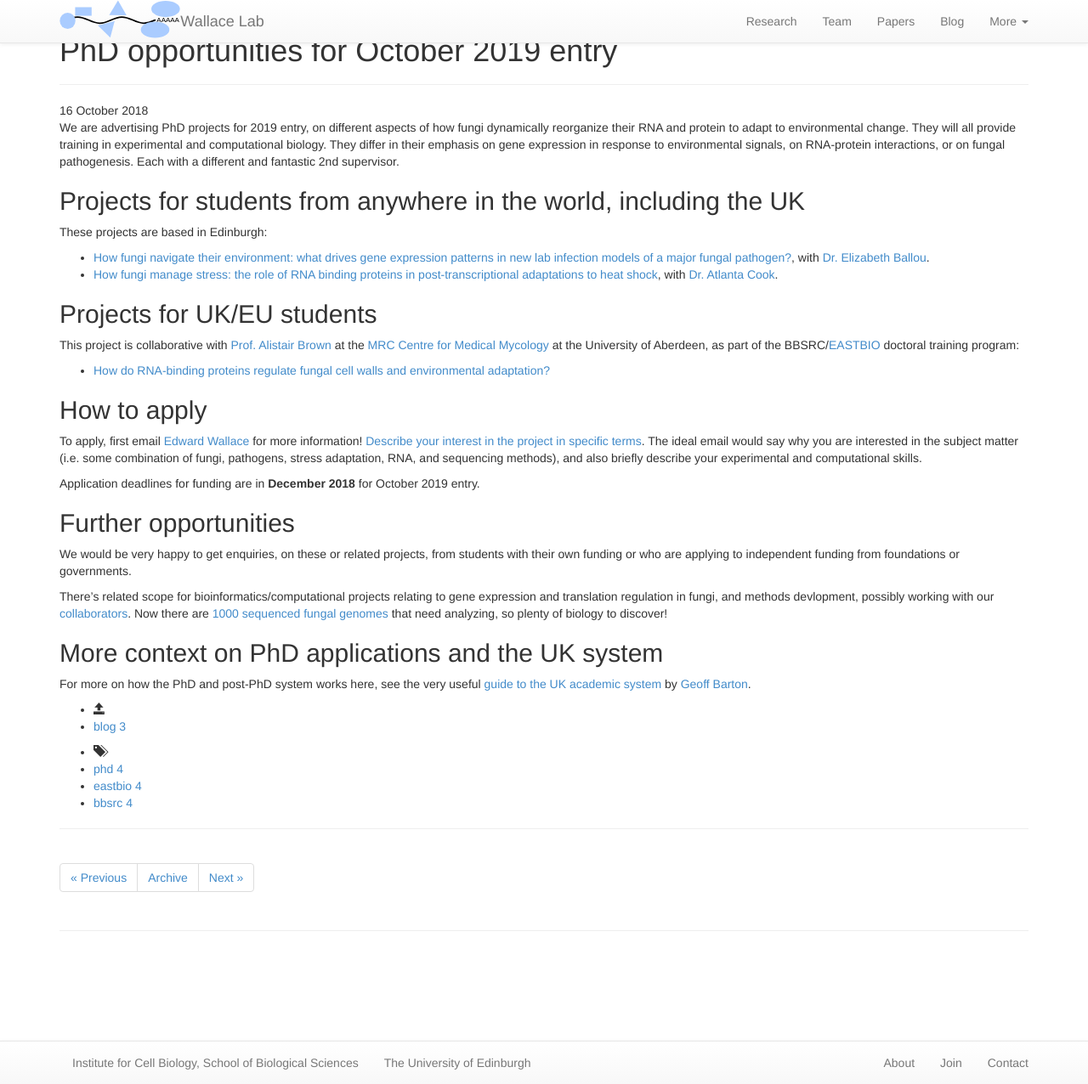
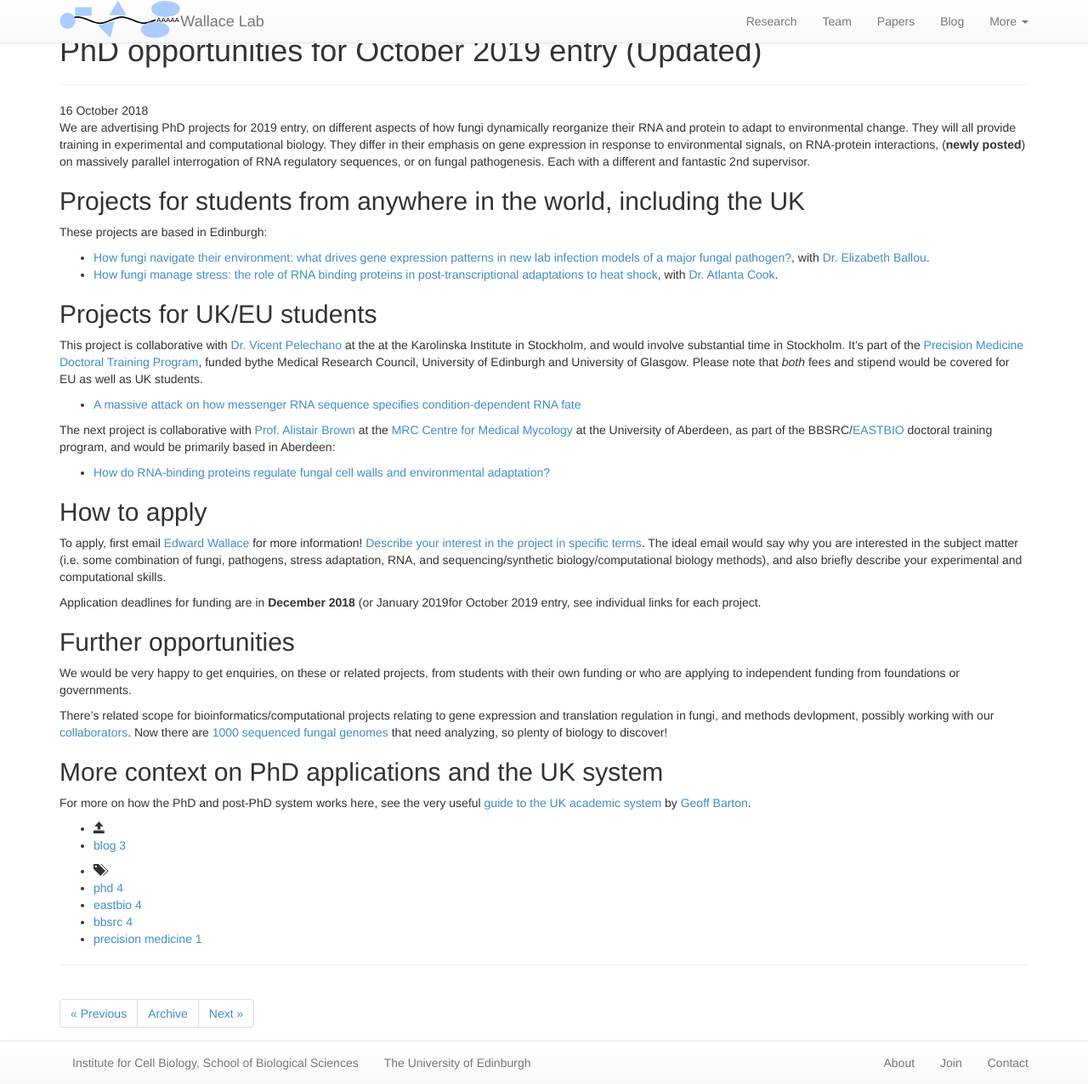
Before and after one commit to swinterbourne/ewallace.github.io, a Jekyll site: the page built from blog/_posts/2018-10-16-phd-projects-2019.md, in a window 1280 px wide and 1276 px high. Shown: the whole window at 85% size. Built offline with Jekyll 4.4.1, drawn with Linux system fonts in a browser that asks for light colours; nearby versions of some CDN libraries.

Commit message:
precision medicine PhD project

```diff
--- a/blog/_posts/2018-10-16-phd-projects-2019.md
+++ b/blog/_posts/2018-10-16-phd-projects-2019.md
@@ -1,15 +1,15 @@
 ---
 layout: news
-title: "PhD opportunities for October 2019 entry"
+title: "PhD opportunities for October 2019 entry (Updated)"
 author: "Edward Wallace"
 author_handle: "ew"
 image: /assets/images/news/default-news.png
 category: blog
-tags: [phd, eastbio, bbsrc]
+tags: [phd, eastbio, bbsrc, precision medicine]
 ---
 {% include JB/setup %}
 
-We are advertising PhD projects for 2019 entry, on different aspects of how fungi dynamically reorganize their RNA and protein to adapt to environmental change. They will all provide training in experimental and computational biology. They differ in their emphasis on gene expression in response to environmental signals, on RNA-protein interactions, or on fungal pathogenesis. Each with a different and fantastic 2nd supervisor.
+We are advertising PhD projects for 2019 entry, on different aspects of how fungi dynamically reorganize their RNA and protein to adapt to environmental change. They will all provide training in experimental and computational biology. They differ in their emphasis on gene expression in response to environmental signals, on RNA-protein interactions, (**newly posted**) on massively parallel interrogation of RNA regulatory sequences, or on fungal pathogenesis. Each with a different and fantastic 2nd supervisor.
 
 ## Projects for students from anywhere in the world, including the UK
 
@@ -21,15 +21,20 @@ These projects are based in Edinburgh:
 
 ## Projects for UK/EU students
 
-This project is collaborative with [Prof. Alistair Brown](https://www.abdn.ac.uk/ims/profiles/al.brown) at the [MRC Centre for Medical Mycology](https://www.abdn.ac.uk/cmm/) at the University of Aberdeen, as part of the BBSRC/[EASTBIO](http://www.eastscotbiodtp.ac.uk/) doctoral training program:
+This project is collaborative with [Dr. Vicent Pelechano](http://pelechanolab.com/) at the  at the Karolinska Institute in Stockholm, and would involve substantial time in Stockholm. It's part of the [Precision Medicine Doctoral Training Program](https://www.ed.ac.uk/usher/precision-medicine/), funded bythe Medical Research Council, University of Edinburgh and University of Glasgow. Please note that *both* fees and stipend would be covered for EU as well as UK students.
+
+* [A massive attack on how messenger RNA sequence specifies condition-dependent RNA fate](https://www.ed.ac.uk/usher/precision-medicine/project-opportunities/19-20-projects/a-massive-attack-on-how-messenger-rna-sequence-spe)
+
+The next project is collaborative with [Prof. Alistair Brown](https://www.abdn.ac.uk/ims/profiles/al.brown) at the [MRC Centre for Medical Mycology](https://www.abdn.ac.uk/cmm/) at the University of Aberdeen, as part of the BBSRC/[EASTBIO](http://www.eastscotbiodtp.ac.uk/) doctoral training program, and would be primarily based in Aberdeen:
 
 * [How do RNA-binding proteins regulate fungal cell walls and environmental adaptation?](https://www.findaphd.com/search/ProjectDetails.aspx?PJID=101173)
 
+
 ## How to apply
 
-To apply, first email [Edward Wallace](team/edward-wallace) for more information! [Describe your interest in the project in specific terms](https://www.ed.ac.uk/informatics/postgraduate/apply/contacting-supervisors). The ideal email would say why you are interested in the subject matter (i.e. some combination of fungi, pathogens, stress adaptation, RNA, and sequencing methods), and also briefly describe your experimental and computational skills.
+To apply, first email [Edward Wallace](team/edward-wallace) for more information! [Describe your interest in the project in specific terms](https://www.ed.ac.uk/informatics/postgraduate/apply/contacting-supervisors). The ideal email would say why you are interested in the subject matter (i.e. some combination of fungi, pathogens, stress adaptation, RNA, and sequencing/synthetic biology/computational biology methods), and also briefly describe your experimental and computational skills.
 
-Application deadlines for funding are in **December 2018** for October 2019 entry.
+Application deadlines for funding are in **December 2018** (or January 2019for October 2019 entry, see individual links for each project.
 
 ## Further opportunities
 
```
Also changed, not shown: news/_posts/2018-11-19-phd-opportunities.md (renamed from news/_posts/2018-10-16-phd-opportunities.md, +2 -0 lines).
